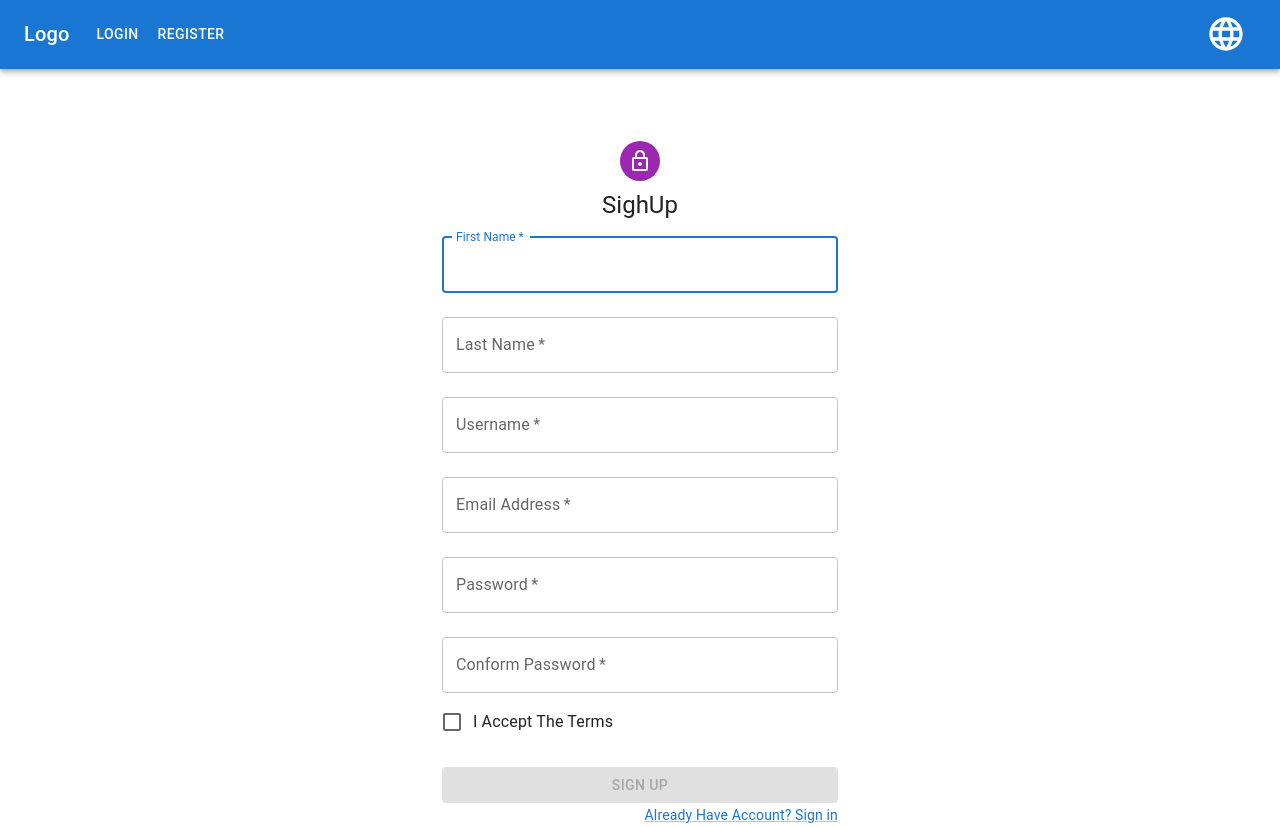
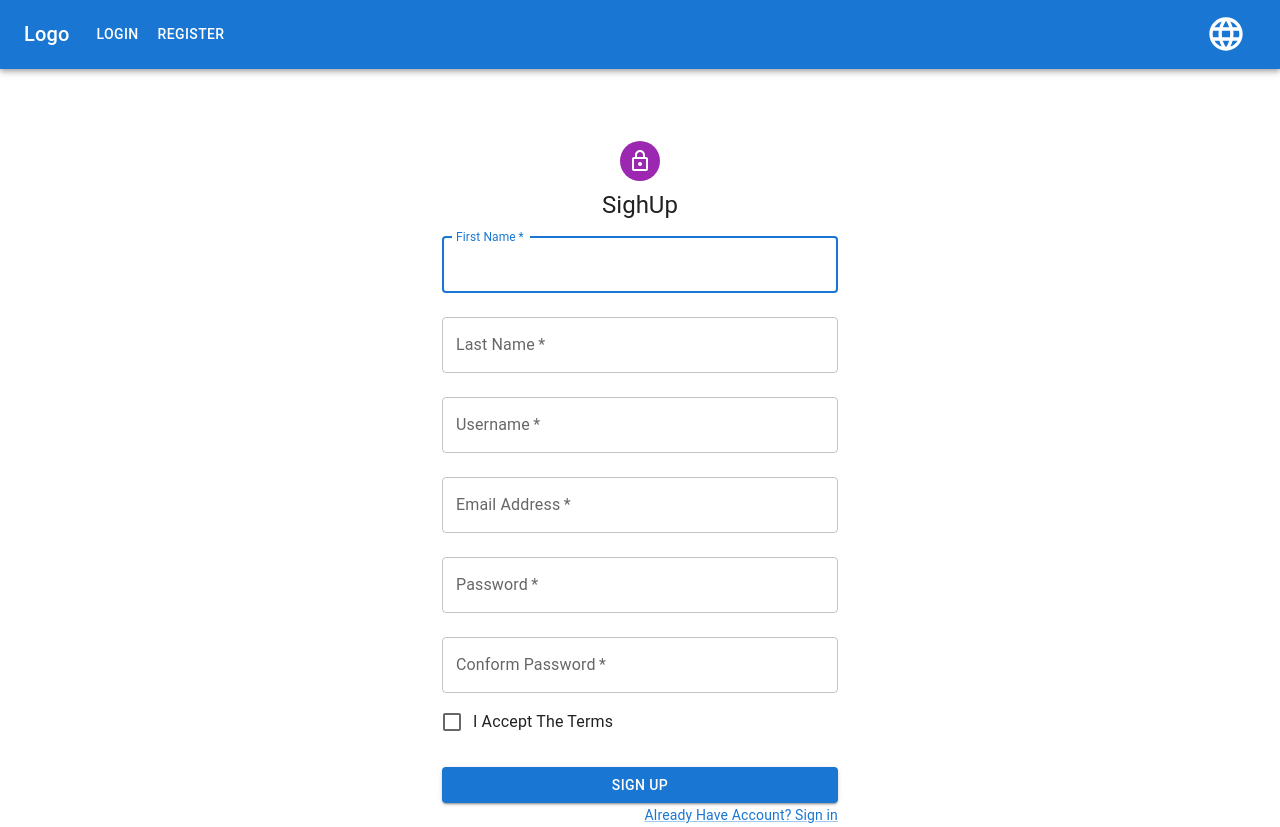
Before and after one commit to IbrahimQumseya/task-managment-front-end, a React (Create React App) app: page /register in a window 1280 px wide. Built offline with nearby package versions, Linux system fonts and the light colour scheme.

Commit message:
fixing-error-accept-terms

```diff
--- a/src/screens/SignUp.js
+++ b/src/screens/SignUp.js
@@ -6,12 +6,13 @@ import {
   Container,
   CssBaseline,
   FormControlLabel,
+  FormGroup,
   Grid,
   Link,
   TextField,
   Typography,
 } from '@mui/material';
-import { useFormik } from 'formik';
+import { ErrorMessage, Field, Form, useFormik } from 'formik';
 import React from 'react';
 import * as yup from 'yup';
 import LockOutlinedIcon from '@mui/icons-material/LockOutlined';
@@ -21,7 +22,10 @@ import { fetchAllData } from '../api/taskAPI';
 
 const validationSchema = yup.object({
   email: yup.string('Enter your email').email('Enter a valid email').required('Email is required'),
-  acceptTerms: yup.bool('please accept the terms'),
+  acceptTerms: yup
+    .boolean()
+    .required('The terms and conditions must be accepted.')
+    .oneOf([true], 'The terms and conditions must be accepted.'),
   password: yup
     .string('Enter your password')
     .min(8, 'Password should be of minimum 8 characters length')
@@ -57,28 +61,12 @@ function SignUp() {
 
   const handleSubmit = (values) => {
     const { email, lastName, firstName, password, passwordConform, username } = values;
-    console.log(values);
-    const allData = {
-      email,
-      lastName,
-      firstName,
-      password,
-      passwordConform,
-      username,
-    };
-    if (
-      allData.email &&
-      allData.firstName &&
-      allData.lastName &&
-      allData.password &&
-      allData.passwordConform &&
-      allData.username
-    ) {
-      console.log(allData.password, allData.passwordConform);
-      if (allData.password === allData.passwordConform) {
+
+    if (email && firstName && lastName && password && passwordConform && username) {
+      if (password === passwordConform) {
         // here we work to fetch data POST
         try {
-          fetchAllData(allData);
+          fetchAllData(values);
           history('/login');
         } catch (error) {
           throw new Error(error);
@@ -206,6 +194,14 @@ function SignUp() {
             error={formik.touched.passwordConform && Boolean(formik.errors.passwordConform)}
             helperText={formik.touched.passwordConform && formik.errors.passwordConform}
           />
+          {/* <Form>
+            <Field
+              type='acceptTerms'
+              name='acceptTerms'
+              component={CheckBoxComponent}
+
+            />
+          </Form> */}
           <FormControlLabel
             label={t('AcceptTerms')}
             control={
@@ -213,12 +209,15 @@ function SignUp() {
                 value={formik.values.acceptTerms}
                 color='primary'
                 checked={formik.values.acceptTerms}
-                onChange={() => formik.setFieldValue('acceptTerms', !formik.values.acceptTerms)}
+                onChange={() => {
+                  formik.setFieldValue('acceptTerms', !formik.values.acceptTerms);
+                }}
               />
             }
           />
+          {formik.touched.acceptTerms && formik.errors.acceptTerms && <div style={{color:'red'}} >{formik.errors.acceptTerms}</div>}
 
-          <Button type='submit' fullWidth variant='contained' sx={{ mt: 3 }} disabled={!formik.values.acceptTerms}>
+          <Button type='submit' fullWidth variant='contained' sx={{ mt: 3 }}>
             {t('SignUp')}
           </Button>
           <Grid container justifyContent='flex-end'>
```
Also changed, not shown: 1 other file (tests, documents, lock files or other folders).
